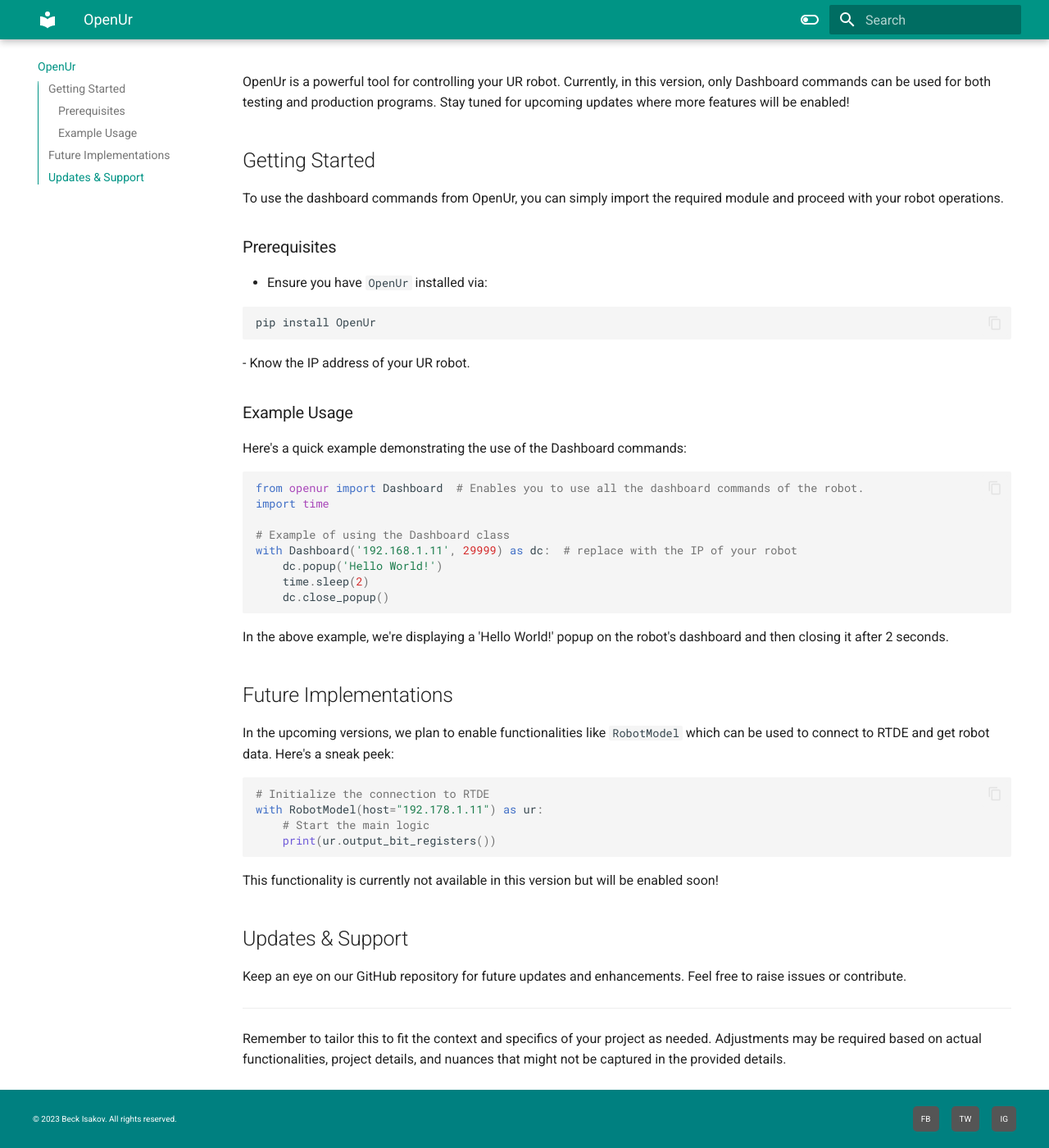
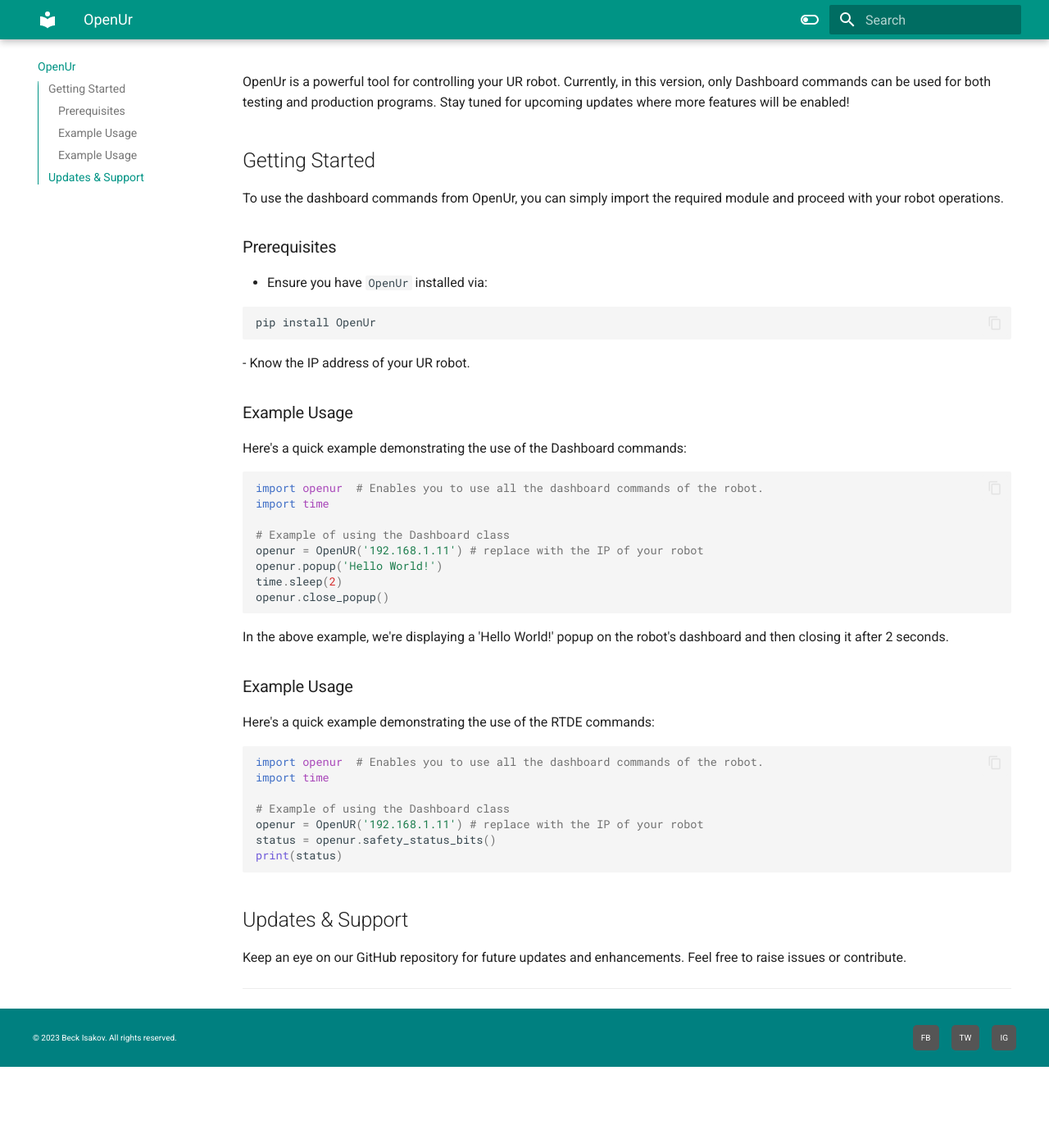
Before and after one commit to Jp-Beck/learnur, an MkDocs documentation site: the page built from docs/OpenUr.md, in a window 1280 px wide and 1400 px high, scrolled down 191 px. Shown: the whole window at 82% size. Built offline with MkDocs 1.6.1 and Material for MkDocs 9.7.7, drawn with Linux system fonts in a browser that asks for light colours; after the commit the page ends 1492 px from its top, so only the background shows below that.

Commit message:
Update OpenUr.md

````diff
--- a/docs/OpenUr.md
+++ b/docs/OpenUr.md
@@ -24,35 +24,34 @@ pip install OpenUr
 Here's a quick example demonstrating the use of the Dashboard commands:
 
 ``` python
-from openur import Dashboard  # Enables you to use all the dashboard commands of the robot.
+import openur  # Enables you to use all the dashboard commands of the robot.
 import time
 
 # Example of using the Dashboard class
-with Dashboard('192.168.1.11', 29999) as dc:  # replace with the IP of your robot
-    dc.popup('Hello World!')
-    time.sleep(2)
-    dc.close_popup()
+openur = OpenUR('192.168.1.11') # replace with the IP of your robot
+openur.popup('Hello World!')
+time.sleep(2)
+openur.close_popup()
 ```
 
 In the above example, we're displaying a 'Hello World!' popup on the robot's dashboard and then closing it after 2 seconds.
 
-## Future Implementations
+### Example Usage
 
-In the upcoming versions, we plan to enable functionalities like `RobotModel` which can be used to connect to RTDE and get robot data. Here's a sneak peek:
+Here's a quick example demonstrating the use of the RTDE commands:
 
 ``` python
-# Initialize the connection to RTDE
-with RobotModel(host="192.178.1.11") as ur:
-    # Start the main logic
-    print(ur.output_bit_registers())
+import openur  # Enables you to use all the dashboard commands of the robot.
+import time
+
+# Example of using the Dashboard class
+openur = OpenUR('192.168.1.11') # replace with the IP of your robot
+status = openur.safety_status_bits()
+print(status)
 ```
-
-This functionality is currently not available in this version but will be enabled soon!
 
 ## Updates & Support
 
 Keep an eye on our GitHub repository for future updates and enhancements. Feel free to raise issues or contribute.
 
 ---
-
-Remember to tailor this to fit the context and specifics of your project as needed. Adjustments may be required based on actual functionalities, project details, and nuances that might not be captured in the provided details.
````
